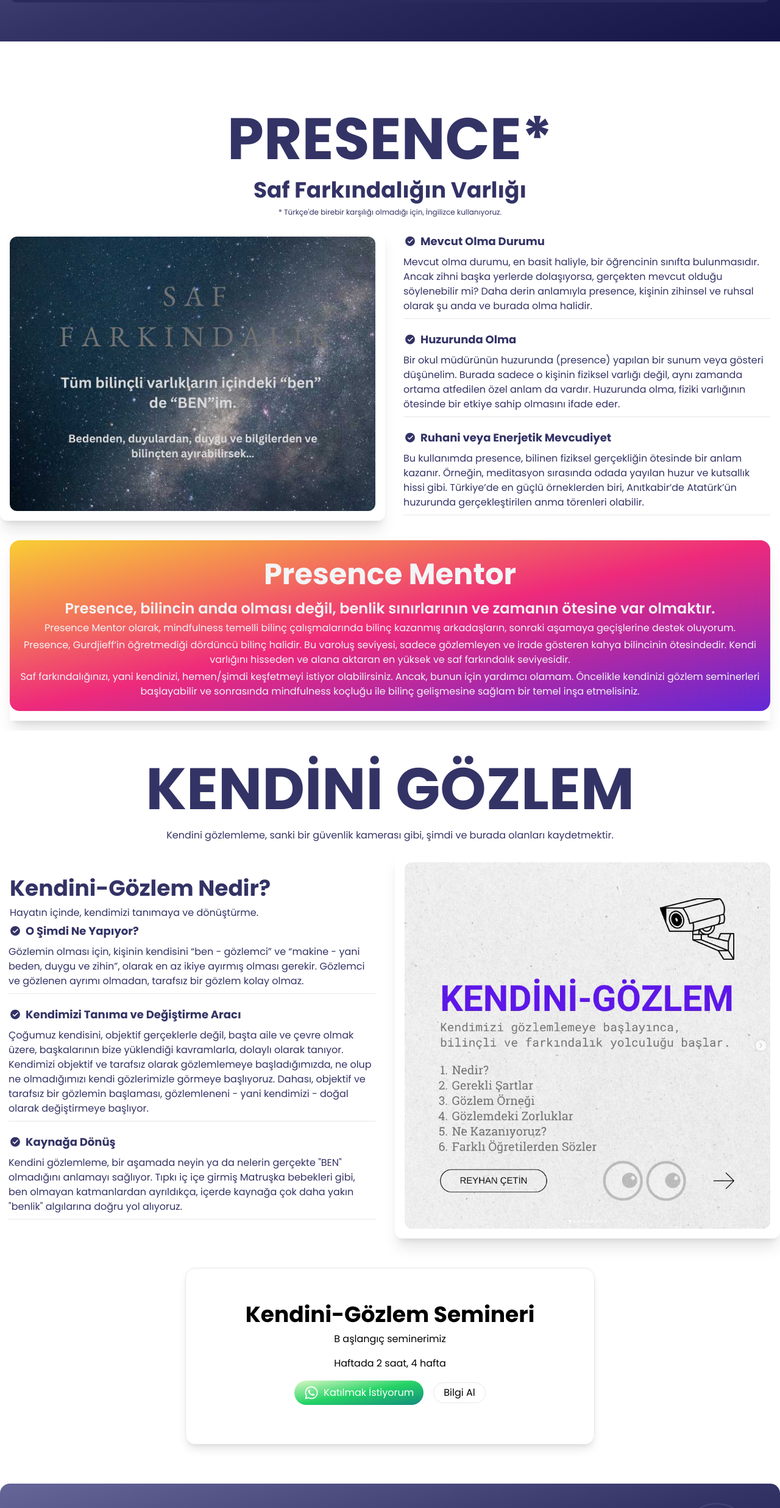
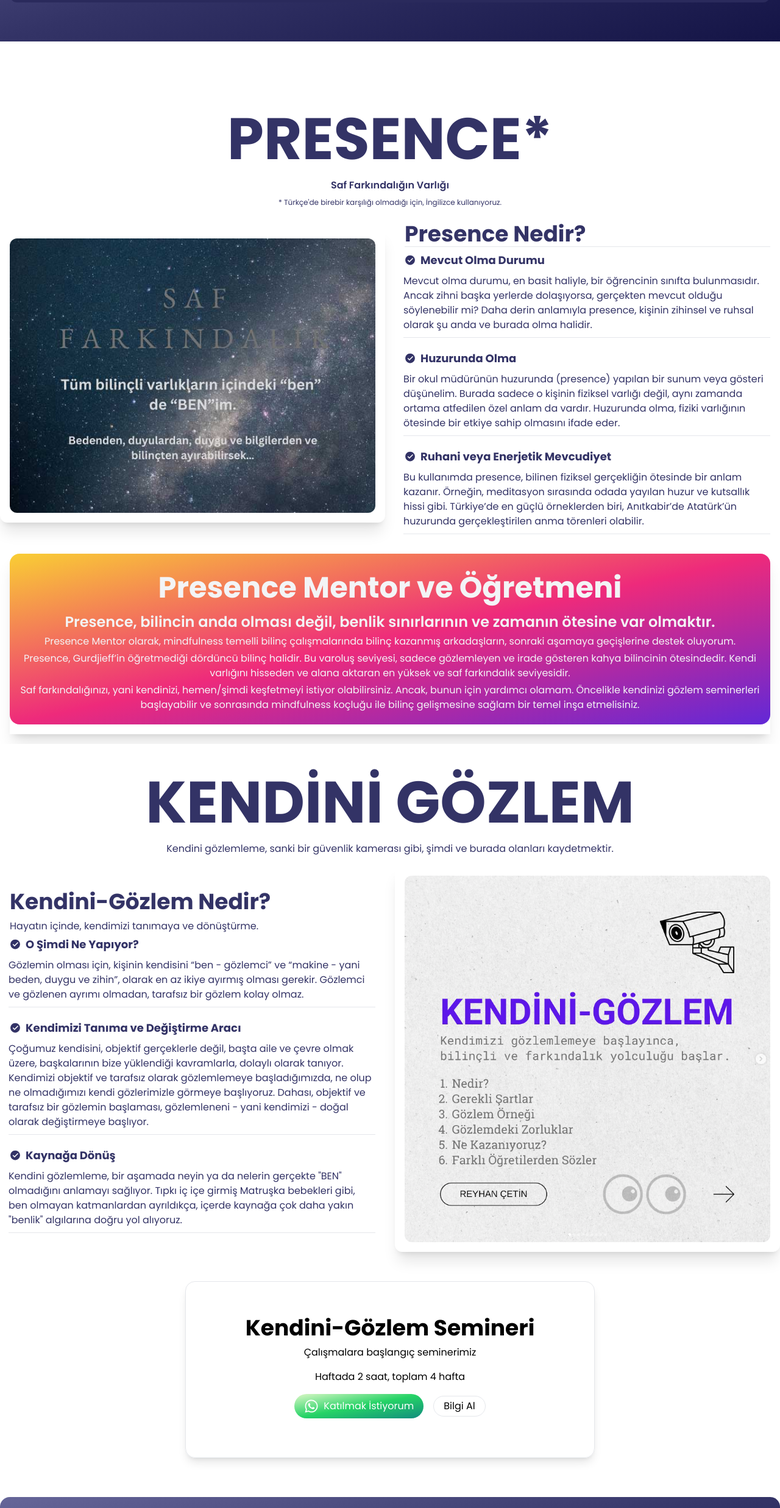
Before and after one commit to rcteenx/reyhancetin_next15, a Next.js app: page / in a window 1280 px wide. Shown: the part 959-3432 px from the top of the page at 61% size. Built offline with nearby package versions, Linux system fonts and the light colour scheme.

Commit message:
update home info

```diff
--- a/components/sections/home/b-1-presence.jsx
+++ b/components/sections/home/b-1-presence.jsx
@@ -8,7 +8,7 @@ export default function Presence({ img, content }) {
           <h2 className="my-2 lg:my-4 text-4xl md:text-4xl lg:text-8xl">
             {content.h2}
           </h2>
-          <h3 className="my-2">{content.h3}</h3>
+          <h4 className="my-2">{content.h4}</h4>
           <p className="my-2 text-xs">{content.footnote}</p>
         </div>
         <div className="grid grid-cols-1 xl:grid-cols-2 gap-4 lg:mt-4 items-center">
@@ -22,6 +22,7 @@ export default function Presence({ img, content }) {
             />
           </div>
           <div className="mx-auto px-4 max-w-2xl ">
+            <h3 className="border-b">{content.h3}</h3>
             <ul className="space-y-5">
               {content.items.map((i, index) => (
                 <li key={index} className="flex gap-2">
--- a/components/sections/home/c-2-seminar.jsx
+++ b/components/sections/home/c-2-seminar.jsx
@@ -6,10 +6,10 @@ export default function Seminer() {
       <div className="container mx-auto">
         <div className="mx-auto max-w-2xl p-4 md:p-12 m-4 md:border md:rounded-2xl shadow-lg text-center text-black">
           <h3>Kendini-Gözlem Semineri</h3>
-          <p className="">B aşlangıç seminerimiz</p>
+          <p className="">Çalışmalara başlangıç seminerimiz</p>
           <div className="text-base">
             <div className=" my-4 ">
-              Haftada 2 saat, 4 hafta
+              Haftada 2 saat, toplam 4 hafta
               <ul className="my-4 flex items-center justify-center gap-4">
                 <li>
                   <a
--- a/content/data/index.js
+++ b/content/data/index.js
@@ -56,7 +56,8 @@ export const barInfo = {
 
 export const presence = {
   h2: "PRESENCE*",
-  h3: "Saf Farkındalığın Varlığı",
+  h4: "Saf Farkındalığın Varlığı",
+  h3: "Presence Nedir?",
   items: [
     {
       title: "Mevcut Olma Durumu",
@@ -76,7 +77,7 @@ export const presence = {
 };
 
 export const presenceMentor = {
-  h2: "Presence Mentor",
+  h2: "Presence Mentor ve Öğretmeni",
   h4: "Presence, bilincin anda olması değil, benlik sınırlarının ve zamanın ötesine var olmaktır.",
   p1: "Presence Mentor olarak, mindfulness temelli bilinç çalışmalarında bilinç kazanmış arkadaşların, sonraki aşamaya geçişlerine destek oluyorum.",
   p2: "Presence, Gurdjieff’in öğretmediği dördüncü bilinç halidir. Bu varoluş seviyesi, sadece gözlemleyen ve irade gösteren kahya bilincinin ötesindedir. Kendi varlığını hisseden ve alana aktaran en yüksek ve saf farkındalık seviyesidir.",
```
